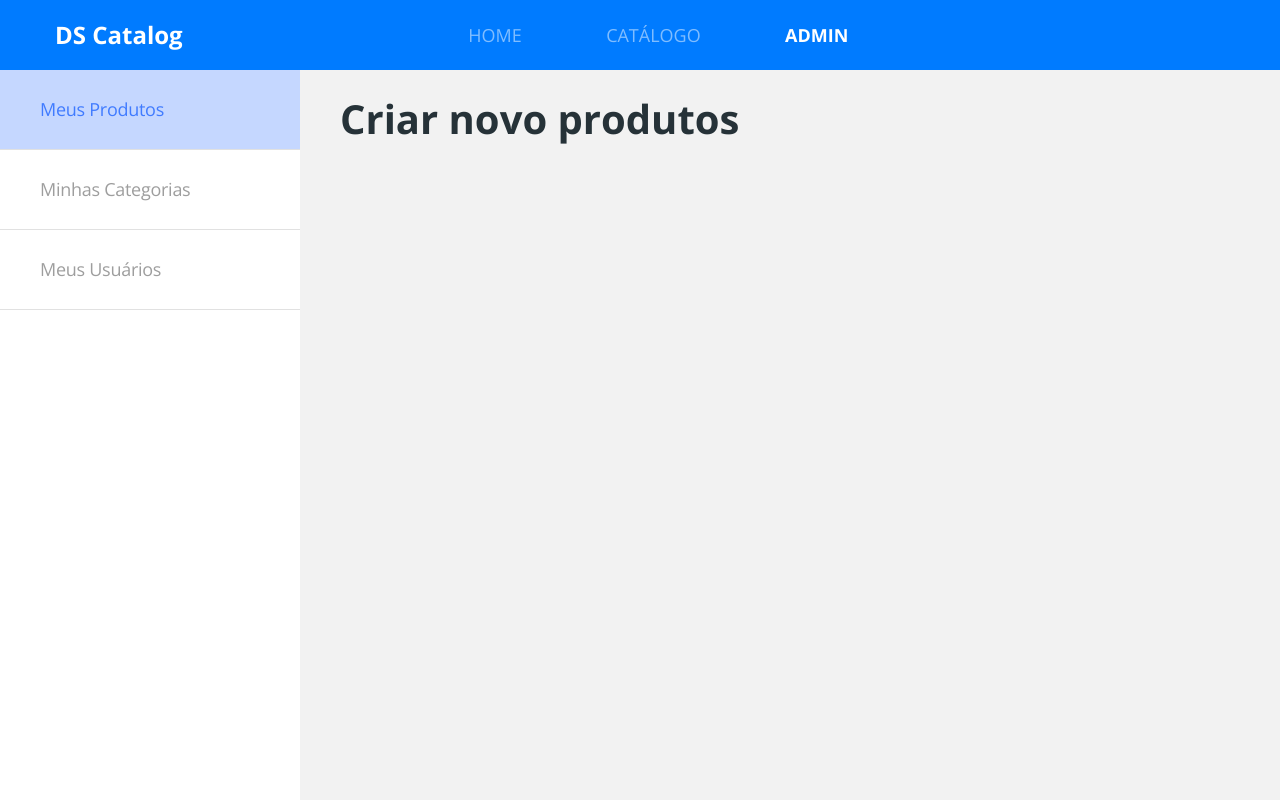
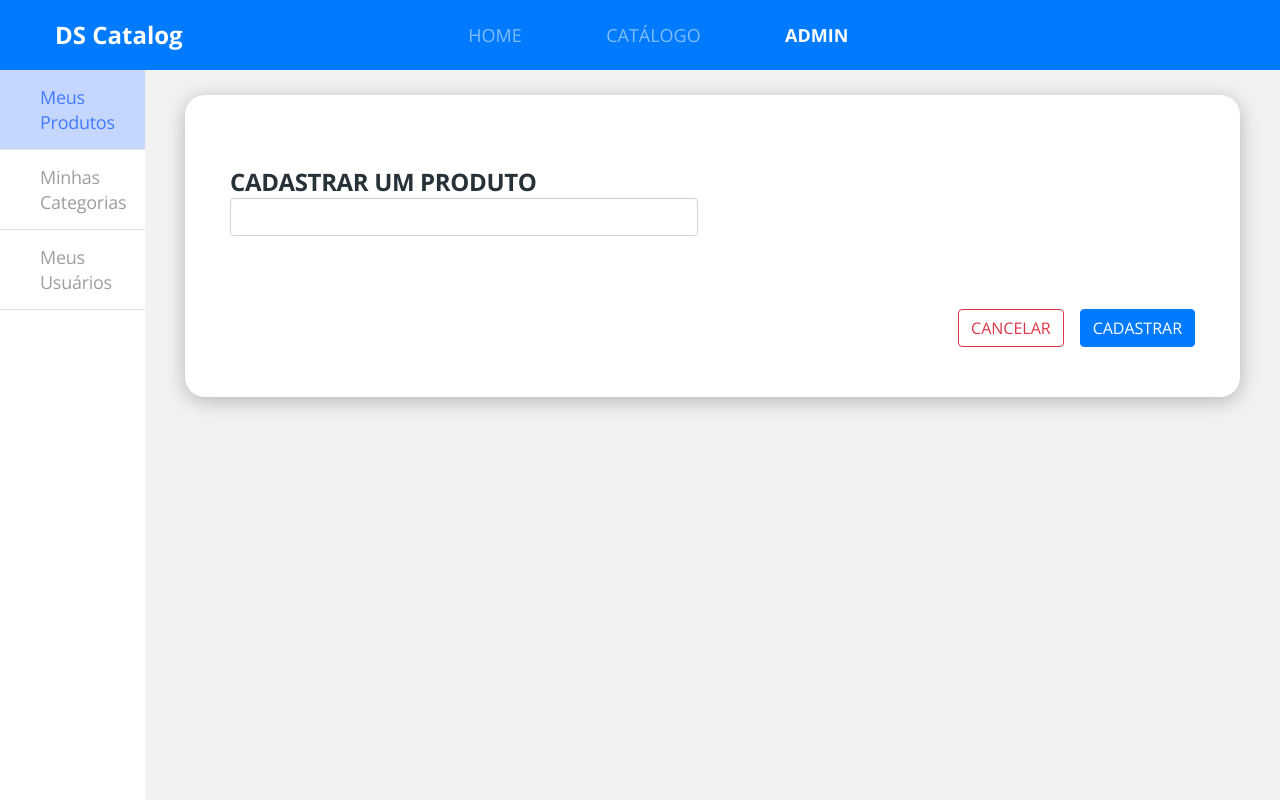
Before and after one commit to pierreEnoc/ds-catalog-web, a React (Create React App) app: page /admin/products/create in a window 1280 px wide. Built offline with nearby package versions, Linux system fonts and the light colour scheme.

Commit message:
:sparkles:created estructure base from admin

```diff
--- /dev/null
+++ b/src/pages/Admin/components/BaseForm/index.tsx
@@ -0,0 +1,40 @@
+import { type } from 'os';
+import React, { Children } from 'react';
+import { useHistory } from 'react-router-dom';
+import './styles.scss';
+
+type Props = {
+    title: string;
+    children: React.ReactNode;
+}
+
+const BaseForm = ( { title, children}: Props) => {
+    const history = useHistory();
+
+    const handleCancel =() => {
+        history.push('../');
+    }
+
+    return(
+        <div className="admin-base-form card-base">
+            <h1 className="base-form-title">
+               {title}
+            </h1>
+           {children}
+            <div className="base-form-actions">
+                <button className="btn btn-outline-danger border-radius-10 mr-3"
+                onClick={handleCancel}
+            >
+                    CANCELAR
+                </button>
+                <button className="btn btn-primary border-radius-10">
+                    CADASTRAR
+                </button>
+
+            </div>
+        </div>
+
+    )
+}
+
+export default BaseForm;
--- /dev/null
+++ b/src/pages/Admin/components/BaseForm/styles.scss
@@ -0,0 +1,18 @@
+.admin-base-form {
+    padding:  70px 45px 50px 45px;
+    border-radius: 20px;
+    width: 1055px;
+}
+
+.base-form-title {
+    font-size: 24px;
+    line-height: 33px;
+    letter-spacing: -0.015em;
+    color: #263238;
+}
+
+.base-form-actions {
+    margin-top: 73px;
+    text-align: right;
+
+}
--- /dev/null
+++ b/src/pages/Admin/components/Products/Form/index.tsx
@@ -0,0 +1,19 @@
+import React from 'react';
+import BaseForm from '../../BaseForm/index';
+
+import './styles.scss';
+
+const Form = ()  => {
+
+    return(
+        <BaseForm title="CADASTRAR UM PRODUTO">
+          <div className="row">
+              <div className="col-6">
+                  <input type="text" className="form-control" />
+              </div>
+          </div>
+        </BaseForm>
+    )
+}
+
+export default Form;
--- a/src/pages/Admin/components/Products/index.tsx
+++ b/src/pages/Admin/components/Products/index.tsx
@@ -1,6 +1,7 @@
 import React from 'react';
 import { Route, Switch } from 'react-router-dom';
 import List  from './List'
+import Form from './Form';
 
 const Products = () => {
     return (
@@ -10,7 +11,7 @@ const Products = () => {
                     <List />
                 </Route>
                 <Route path="/admin/products/create">
-                    <h1>Criar novo produtos</h1>
+                  <Form />
                 </Route>
                 <Route path="/admin/products/:productId">
                     <h1>Editar um produto</h1>
```
Also changed, not shown: src/pages/Admin/components/Products/Form/styles.scss (added).
